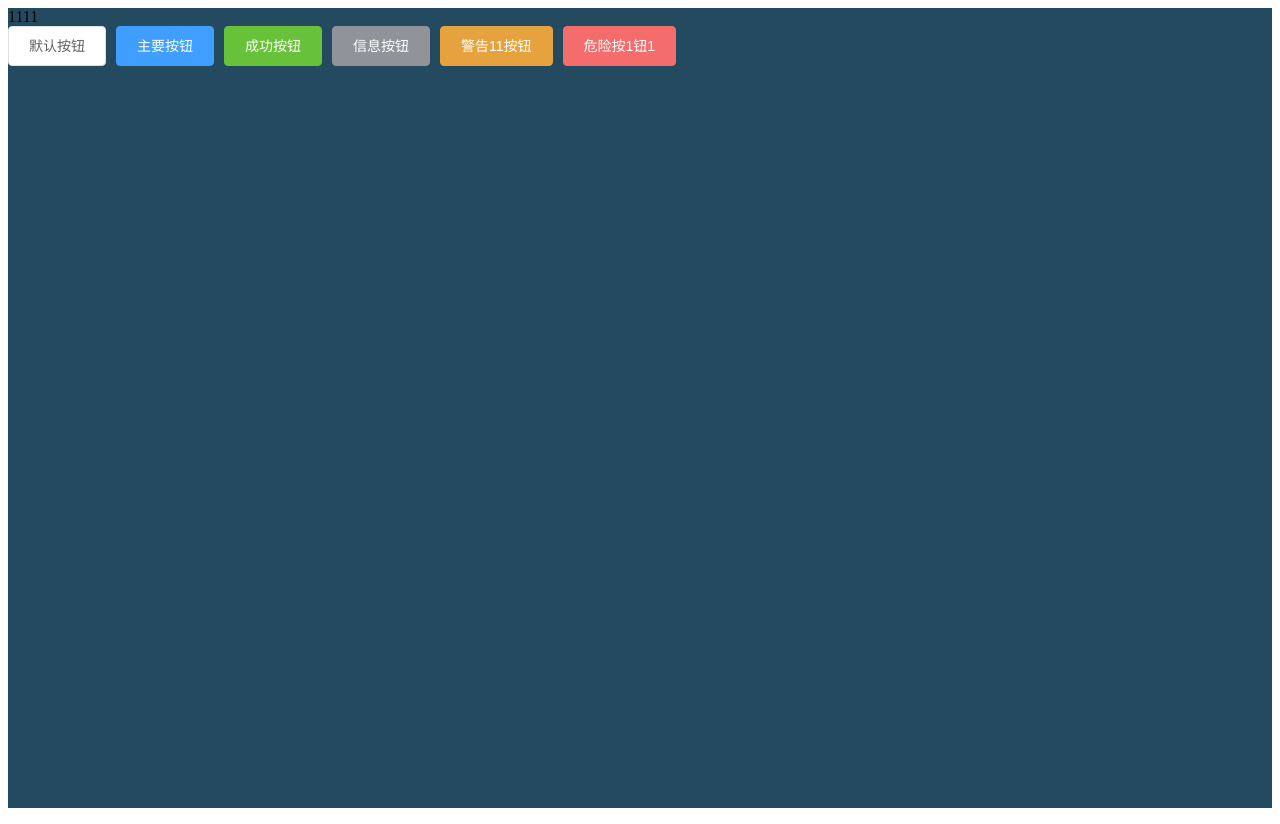
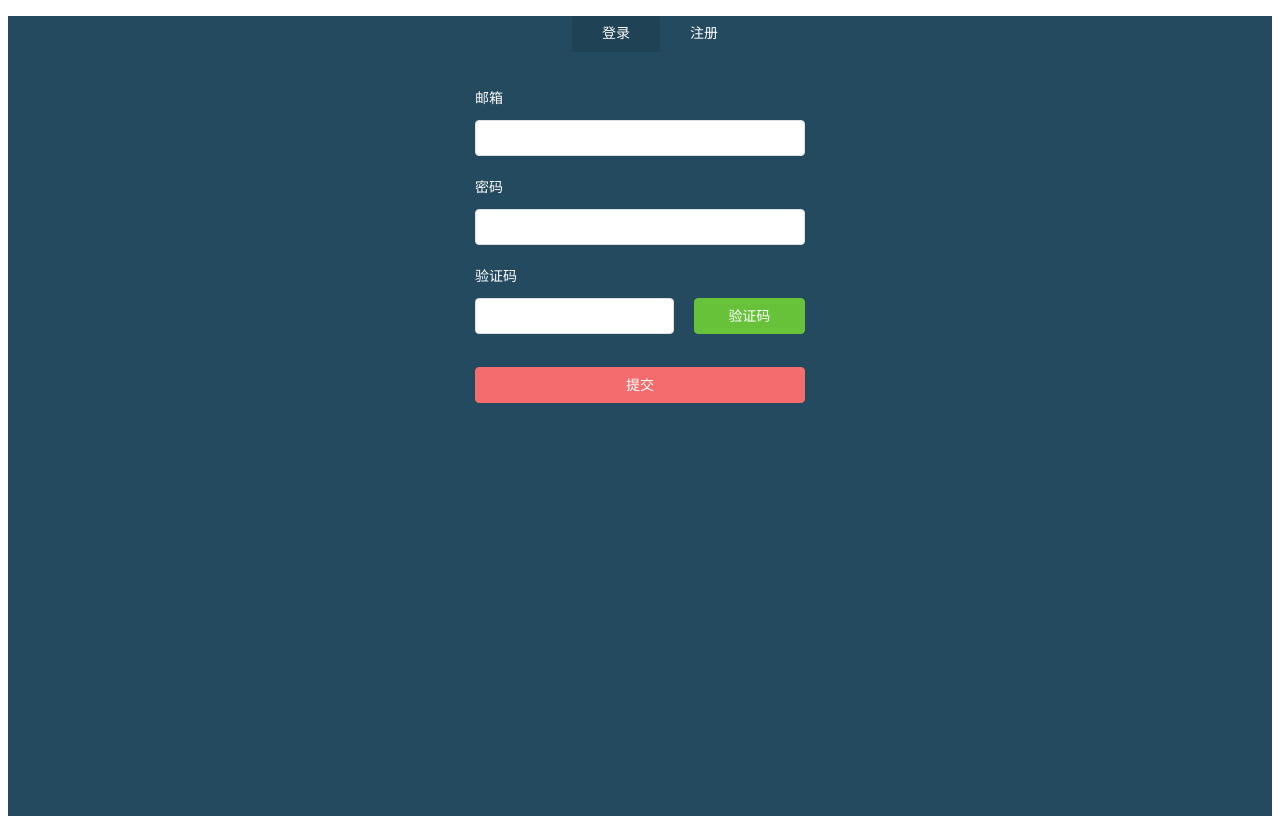
Before and after one commit to yuejianjian/vue-admin, a Vue app: page /#/Login in a window 1280 px wide. Built offline with nearby package versions, Linux system fonts and the light colour scheme.

Commit message:
登录页搭建

```diff
--- /dev/null
+++ b/src/utils/validate.js
@@ -0,0 +1,38 @@
+import { MessageBox } from 'element-ui';
+/**
+ * 过滤特殊字符
+ */
+export function stripscript(str) {
+    var pattern = new RegExp("[`~!@#$^&*()=|{}':;',\\[\\].<>/?~！@#￥……&*（）&;—|{ }【】‘；：”“'。，、？]")
+    var rs = "";
+    for (var i = 0; i < str.length; i++) {
+        rs = rs + str.substr(i, 1).replace(pattern, '');
+    }
+    return rs;
+}
+/**
+ * 验证邮箱
+ */
+export function validateEmail(value){
+    let reg = /^([a-zA-Z]|[0-9])(\w|\-)+@[a-zA-Z0-9]+\.([a-zA-Z]{2,4})$/;
+    return !reg.test(value) ? true : false;
+}
+/**
+ * 验证密码 6至20位的字母+数字
+ */
+export function validatePass(value){
+    let reg = /^(?!\D+$)(?![^a-zA-Z]+$)\S{6,20}$/;
+    return !reg.test(value) ? true : false;
+}
+/**
+ * 验证验证码
+ */
+export function validateVCode(value){
+    let reg = /^[a-z0-9]{6}$/;
+    return !reg.test(value) ? true : false;
+}
+
+/**
+ * 没有使用default时，可以同时声明多个export。
+ * 文件 import 需要花括号。
+ */
--- a/src/views/Login/index.vue
+++ b/src/views/Login/index.vue
@@ -1,26 +1,154 @@
 <template>
   <div id="login">
-   <div>1111</div>
-   <el-row>
-        <el-button>默认按钮</el-button>
-        <el-button type="primary">主要按钮</el-button>
-        <el-button type="success">成功按钮</el-button>
-        <el-button type="info">信息按钮</el-button>
-        <el-button type="warning">警告11按钮</el-button>
-        <el-button type="danger">危险按1钮1</el-button>
-    </el-row>
+   <div class="login-wrap">
+     <ul class="menu-tab">
+       <li v-for="(item,index) in menuTab" :key="index" :class="item.current?'current':''" @click="toggleMenu(item)">{{item.txt}}</li>
+     </ul>
+     <el-form :model="ruleForm" status-icon :rules="rules" ref="ruleForm" class="login-from" size="medium">
+        <el-form-item prop="username" class="item-form">
+          <label for="">邮箱</label>
+          <el-input type="text" v-model="ruleForm.username" autocomplete="off"></el-input>
+        </el-form-item>
+
+        <el-form-item prop="password" class="item-form">
+          <label for="">密码</label>
+          <el-input type="password" v-model="ruleForm.password" autocomplete="off"></el-input>
+        </el-form-item>
+        <el-form-item  prop="code" class="item-form">
+          <label for="">验证码</label>
+          <el-row :gutter="20">
+            <el-col :span="15"><el-input v-model.number="ruleForm.code"></el-input></el-col>
+            <el-col :span="9"><el-button type="success" class="block">验证码</el-button></el-col>
+          </el-row>
+        </el-form-item>
+        <el-form-item>
+          <el-button type="danger" @click="submitForm('ruleForm')" class="login-btn block">提交</el-button>
+        </el-form-item>
+      </el-form>
+   </div>
   </div>
 </template>
 
 <script>
+import { stripscript, validatePass, validateEmail, validateVCode } from '@/utils/validate';
 export default {
-    name:'login'
+    name:'login',
+    data(){
+      var checkCode = (rule, value, callback) => {
+        if (!value) {
+          return callback(new Error('验证码不能为空'));
+        }else if(validateVCode(value)){
+          callback(new Error('验证码格式有误'));
+        }else{
+          callback();
+        }
+
+      };
+      //验证用户名
+      var validateUsername = (rule, value, callback) => {
+        if (value === '') {
+          callback(new Error('请输入用户名'));
+        } else if(validateEmail(value)){
+          callback(new Error('用户名格式有误'));
+        }else{
+          callback();
+        }
+      };
+      var validatePassword = (rule, value, callback) => {
+        if (value === '') {
+          callback(new Error('请输入密码'));
+        } else if (validatePass(value)) {
+          callback(new Error('输入密码格式不对!'));
+        } else {
+          callback();
+        }
+      };
+      return{
+         ruleForm: {
+          username: '',
+          password: '',
+          code: ''
+        },
+        rules: {
+          username: [
+            { validator: validateUsername, trigger: 'blur' }
+          ],
+          password: [
+            { validator: validatePassword, trigger: 'blur' }
+          ],
+          code: [
+            { validator: checkCode, trigger: 'blur' }
+          ]
+        },
+        menuTab:[
+          {txt:'登录',current:true},
+          {txt:'注册',current:false}
+        ]
+      }
+    },
+    methods:{
+      //登录注册切换
+      toggleMenu(data){
+        this.menuTab.forEach(el =>{
+          el.current =false;
+        })
+        data.current =true;
+      },
+      submitForm(formName) {
+        this.$refs[formName].validate((valid) => {
+          if (valid) {
+            alert('submit!');
+          } else {
+            console.log('error submit!!');
+            return false;
+          }
+        });
+      },
+    }
 }
 </script>
-<style lang="scss">
+<style lang="scss" scoped>
 #login{
     width:100%;
     height:100vh;
     background-color:#244a5f;
 }
+.login-wrap{
+  width:330px;
+  margin:auto;
+}
+.menu-tab{
+  text-align: center;
+  li{
+    display: inline-block;
+    width:88px;
+    line-height: 36px;
+    font-size: 14px;
+    color:#fff;
+    border-radius: 2px;
+    cursor: pointer;
+  }
+  .current{
+    background-color:rgba(0,0,0,.1)
+  }
+}
+.login-from{
+  margin-top:29px;
+  label{
+    display: block;
+    font-size: 14px;
+    color:#fff;
+    margin-bottom: 3px;
+  }
+  .item-form{
+    margin-bottom: 13px;
+  }
+  .block{
+    width:100%;
+    display: block;
+  }
+  .login-btn{
+    margin-top:19px;
+  }
+}
 </style>
```
